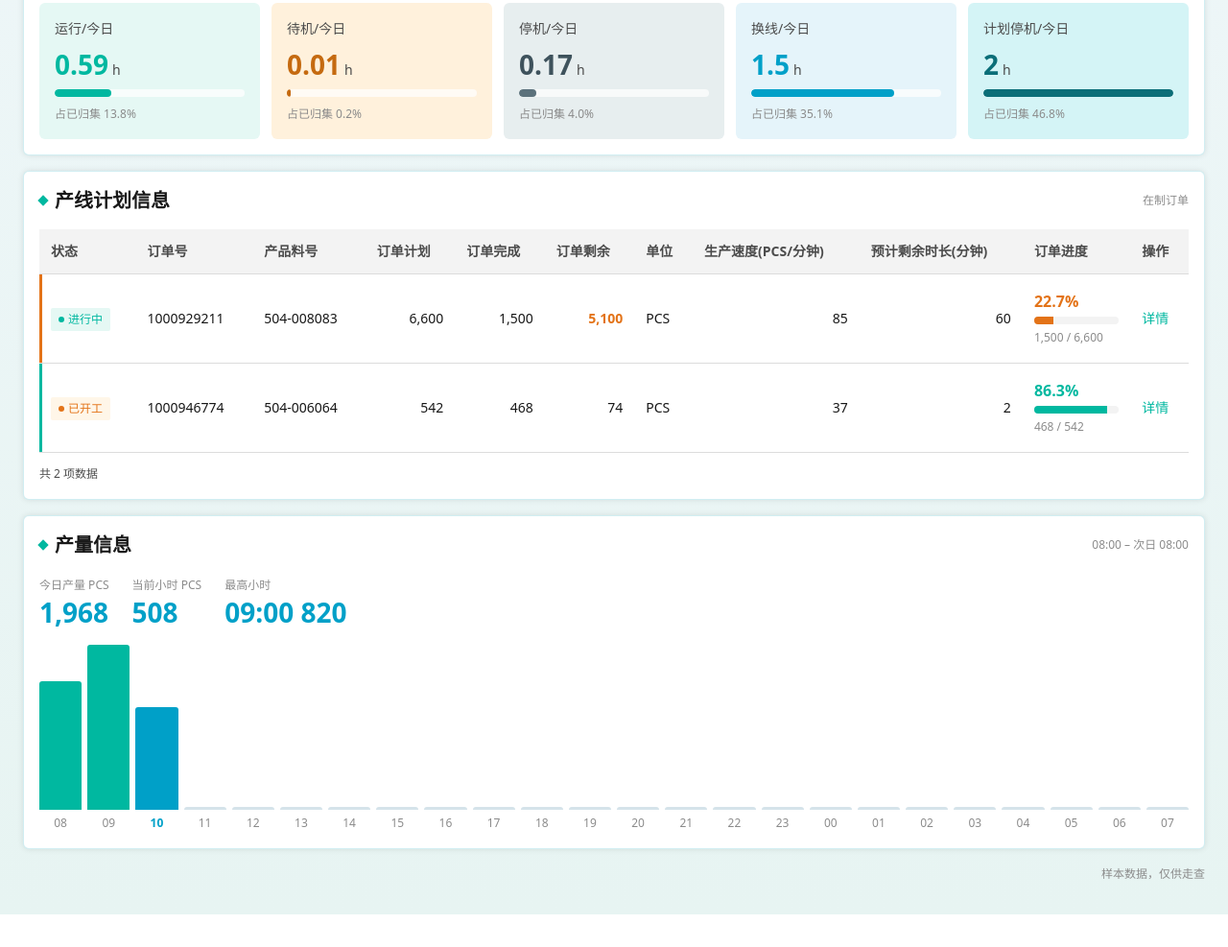
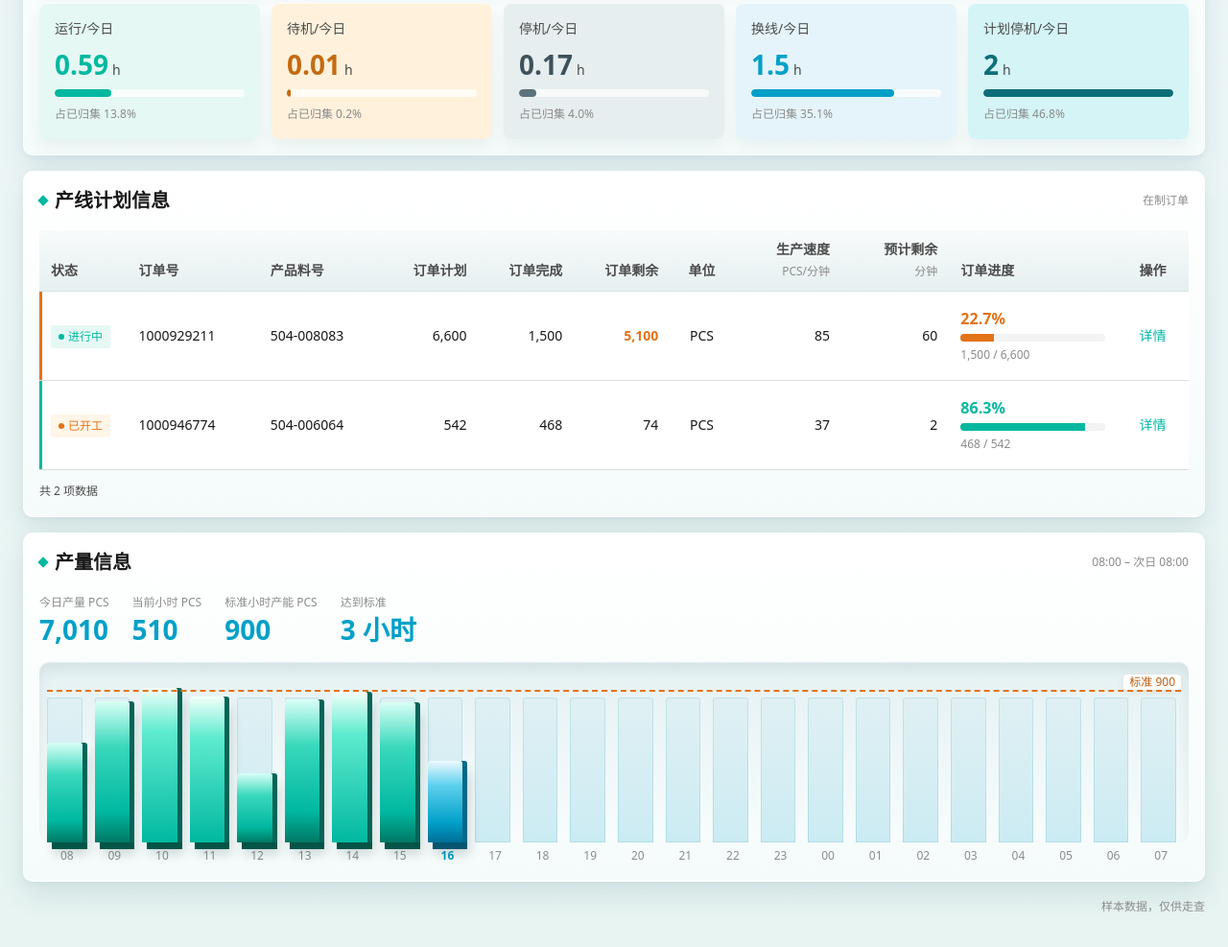
Before and after one commit to marsleo520-cell/liuhui, a plain HTML site: page prototypes/line-board/index.html in a window 1280 px wide. Shown: the part 525-1512 px from the top of the page at 96% size. Before the commit the page ends 1478 px from the top, so only its background shows below. Drawn offline with Linux system fonts and the light colour scheme.

Commit message:
Align plan columns and deepen the output chart.
Lock header and cell alignment in the plan table, and add a fuller hourly sample with a 900 PCS standard-capacity line.

Co-authored-by: marsleo520-cell <marsleo520-cell@users.noreply.github.com>

```diff
--- a/prototypes/line-board/index.html
+++ b/prototypes/line-board/index.html
@@ -88,8 +88,9 @@
     .btn.primary:disabled { background: #A8E6DC; border-color: #A8E6DC; color: #fff; }
 
     .header {
-      background: linear-gradient(90deg, #00B8A0 0%, #00A0C8 100%);
+      background: linear-gradient(180deg, #1ec8b4 0%, #00B8A0 42%, #0097b8 100%);
       color: #fff;
+      box-shadow: 0 12px 28px rgba(0, 110, 120, .28), inset 0 1px 0 rgba(255,255,255,.35);
     }
     .header-inner {
       min-height: 72px;
@@ -151,8 +152,9 @@
       gap: 20px;
       margin-bottom: 16px;
       padding: 12px 16px;
-      background: #F0F7FA;
-      border-radius: 6px;
+      background: linear-gradient(180deg, #ffffff, #e7f5f6);
+      border-radius: 8px;
+      box-shadow: inset 0 1px 0 #fff, 0 8px 16px rgba(10, 70, 80, .08);
     }
     .crew-item { display: flex; align-items: center; gap: 12px; }
     .vbar { width: 1px; height: 40px; background: var(--line); flex: none; }
@@ -227,10 +229,13 @@
     .alert-info .alert-ico { background: var(--primary); }
 
     .panel {
-      background: var(--card);
-      border: 1px solid rgba(0, 163, 184, .18);
-      border-radius: 6px;
-      box-shadow: 0 0 6px rgba(0,0,0,.1);
+      background: linear-gradient(180deg, #ffffff 0%, #f5fbfb 100%);
+      border: 1px solid rgba(255,255,255,.9);
+      border-radius: 10px;
+      box-shadow:
+        inset 0 1px 0 rgba(255,255,255,.95),
+        0 14px 30px rgba(10, 70, 80, .10),
+        0 2px 6px rgba(10, 70, 80, .05);
       padding: 16px;
       margin-top: 16px;
     }
@@ -248,9 +253,10 @@
       font-size: 20px;
       line-height: 28px;
       font-weight: 700;
+      box-shadow: 0 8px 16px rgba(10, 50, 60, .2), inset 0 1px 0 rgba(255,255,255,.35);
     }
-    .state-pill i { width: 10px; height: 10px; border-radius: 50%; background: #fff; flex: none; }
-    .state-run { background: #00B8A0; }
+    .state-pill i { width: 10px; height: 10px; border-radius: 50%; background: #fff; flex: none; box-shadow: 0 0 0 3px rgba(255,255,255,.28); }
+    .state-run { background: linear-gradient(180deg, #2ad4bc, #009e86); box-shadow: 0 8px 16px rgba(0, 150, 130, .32), inset 0 1px 0 rgba(255,255,255,.4); }
     .state-idle { background: #E37318; }
     .state-down { background: #5C727C; }
     .state-change { background: #00A0C8; }
@@ -259,10 +265,11 @@
 
     .equip-top { display: grid; grid-template-columns: 260px 1fr; gap: 16px; }
     .toee, .comp {
-      background: #F4FBFC;
-      border: 1px solid rgba(0, 163, 184, .16);
-      border-radius: 6px;
+      background: linear-gradient(180deg, #ffffff, #eef7f8);
+      border: 1px solid rgba(255,255,255,.9);
+      border-radius: 8px;
       padding: 16px;
+      box-shadow: inset 0 1px 0 #fff, 0 8px 16px rgba(10, 70, 80, .07);
     }
     .toee .label, .comp-h span { color: var(--muted); font-size: 12px; line-height: 20px; }
     .toee-row { display: flex; align-items: center; gap: 8px; margin-top: 8px; }
@@ -307,7 +314,15 @@
     .c-plan { color: var(--plan); }
 
     .hours { display: grid; grid-template-columns: repeat(5, minmax(0, 1fr)); gap: 12px; margin-top: 16px; }
-    .hour { border-radius: 6px; padding: 16px; min-height: 128px; display: flex; flex-direction: column; gap: 8px; }
+    .hour {
+      border-radius: 8px;
+      padding: 16px;
+      min-height: 128px;
+      display: flex;
+      flex-direction: column;
+      gap: 8px;
+      box-shadow: inset 0 1px 0 rgba(255,255,255,.75), 0 8px 16px rgba(10, 60, 70, .06);
+    }
     .hour-run { background: var(--run-bg); }
     .hour-idle { background: var(--idle-bg); }
     .hour-down { background: var(--down-bg); }
@@ -332,34 +347,92 @@
     .empty-inline { color: var(--text); padding: 24px 0; }
 
     .table-wrap { overflow-x: auto; }
-    table.grid { width: 100%; border-collapse: collapse; min-width: 1180px; }
-    .yields { display: flex; gap: 24px; margin-bottom: 16px; }
-    .yields b { display: block; font-size: 28px; line-height: 36px; color: #00A0C8; font-variant-numeric: tabular-nums; }
+    table.grid { width: 100%; border-collapse: collapse; min-width: 1152px; table-layout: fixed; }
+    .yields { display: flex; gap: 24px; margin-bottom: 16px; flex-wrap: wrap; }
+    .yields b { display: block; font-size: 28px; line-height: 36px; color: #00A0C8; font-variant-numeric: tabular-nums; text-shadow: 0 1px 0 #fff; }
     .yields span { color: var(--muted); font-size: 12px; line-height: 20px; }
     .chart-scroll { overflow-x: auto; }
+    .plot {
+      position: relative;
+      min-width: 768px;
+      height: 188px;
+      border-radius: 10px;
+      background: linear-gradient(180deg, #e5f1f3, #f8fcfc);
+      box-shadow: inset 0 8px 14px rgba(10, 60, 70, .08), inset 0 1px 0 rgba(255,255,255,.7);
+    }
+    .cap-line {
+      position: absolute;
+      left: 8px;
+      right: 8px;
+      border-top: 2px dashed #E37318;
+      z-index: 2;
+      pointer-events: none;
+    }
+    .cap-line span {
+      position: absolute;
+      right: 0;
+      top: -18px;
+      padding: 0 6px;
+      border-radius: 4px;
+      background: rgba(255,255,255,.92);
+      color: #C25E10;
+      font-size: 12px;
+      line-height: 16px;
+      box-shadow: 0 2px 6px rgba(180, 90, 10, .12);
+    }
     .chart {
-      min-width: 768px;
-      height: 196px;
+      height: 100%;
       display: grid;
       grid-template-columns: repeat(24, minmax(0, 1fr));
-      gap: 6px;
+      gap: 8px;
+      padding: 8px 8px 0;
     }
-    .chart-col { display: flex; flex-direction: column; align-items: center; height: 100%; }
-    .chart-col .stem { flex: 1; width: 100%; display: flex; align-items: flex-end; }
-    .chart-col i { display: block; width: 100%; background: #00B8A0; border-radius: 3px 3px 0 0; }
-    .chart-col.now i { background: #00A0C8; }
-    .chart-col.future i { background: #D5E3EA; }
-    .chart-col em { font-style: normal; margin-top: 4px; font-size: 12px; line-height: 20px; color: var(--muted); }
-    .chart-col.now em { color: #00A0C8; font-weight: 700; }
+    .chart-col { height: 100%; }
+    .chart-col .stem { position: relative; height: 100%; }
+    .chart-col .plate,
+    .chart-col .bar {
+      position: absolute;
+      left: 0;
+      bottom: 0;
+      width: calc(100% - 5px);
+      border-radius: 3px 3px 0 0;
+    }
+    .chart-col .plate {
+      background: linear-gradient(180deg, rgba(0,160,200,.04), rgba(0,160,200,.18));
+      box-shadow: inset 0 0 0 1px rgba(0,140,160,.14);
+    }
+    .chart-col .bar {
+      background: linear-gradient(180deg, #d9fff6 0%, #3ad8bc 32%, #00B8A0 78%, #007864 100%);
+      box-shadow: 5px 0 0 #066456, 5px 7px 0 #055447, 7px 12px 12px rgba(0, 50, 45, .18);
+      z-index: 1;
+    }
+    .chart-col .bar.hot {
+      background: linear-gradient(180deg, #f3fff9 0%, #5eebcf 28%, #00B8A0 100%);
+    }
+    .chart-col .bar.now {
+      background: linear-gradient(180deg, #eef9ff 0%, #5ed0ee 30%, #00A0C8 76%, #006f96 100%);
+      box-shadow: 5px 0 0 #066888, 5px 7px 0 #055570, 7px 12px 12px rgba(0, 40, 60, .2);
+    }
+    .axis {
+      min-width: 768px;
+      display: grid;
+      grid-template-columns: repeat(24, minmax(0, 1fr));
+      gap: 8px;
+      padding: 4px 8px 0;
+    }
+    .axis span { text-align: center; font-size: 12px; line-height: 20px; color: var(--muted); }
+    .axis span.now { color: #00A0C8; font-weight: 700; }
     .grid th {
-      background: #F3F3F3;
+      background: linear-gradient(180deg, #f8fbfb, #e6f0f1);
       color: var(--text);
       font-weight: 700;
       text-align: left;
-      padding: 12px;
-      border-bottom: 1px solid var(--line);
-      white-space: nowrap;
+      padding: 10px 12px;
+      border-bottom: 1px solid #d5e3e6;
+      vertical-align: bottom;
+      box-shadow: inset 0 1px 0 #fff;
     }
+    .grid th .unit { display: block; margin-top: 2px; font-weight: 400; font-size: 12px; line-height: 20px; color: var(--muted); }
     .grid td {
       padding: 16px 12px;
       border-bottom: 1px solid var(--line);
@@ -372,7 +445,8 @@
     .grid tr.row-ok td:first-child { box-shadow: inset 3px 0 0 var(--success); }
     .grid tr.row-mid td:first-child { box-shadow: inset 3px 0 0 var(--primary); }
     .grid tr.row-over td:first-child { box-shadow: inset 3px 0 0 var(--danger); }
-    .num { text-align: right; font-variant-numeric: tabular-nums; white-space: nowrap; }
+    .grid th.num, .grid td.num { text-align: right; font-variant-numeric: tabular-nums; white-space: nowrap; }
+    .grid th.mid, .grid td.mid { text-align: center; }
     .remain-low { color: var(--warning); font-weight: 700; }
     .remain-over { color: var(--danger); font-weight: 700; }
     .sr {
@@ -426,11 +500,12 @@
 
     .orders-narrow { display: grid; gap: 12px; }
     .ocard {
-      background: #fff;
-      border: 1px solid var(--line);
-      border-radius: 6px;
+      background: linear-gradient(180deg, #fff, #f7fbfb);
+      border: 1px solid rgba(255,255,255,.9);
+      border-radius: 8px;
       padding: 16px;
       border-left: 4px solid var(--primary);
+      box-shadow: 0 8px 16px rgba(10, 70, 80, .08);
     }
     .ocard.row-low { border-left-color: var(--warning); }
     .ocard.row-ok { border-left-color: var(--success); }
@@ -596,8 +671,9 @@
       { id: "SAMPLE-B-003", material: "SAMPLE-MAT-003", status: "进行中", plan: 6600, done: 7100, remain: 0, unit: "PCS", speed: 100 }
     ];
     const SHIFT_HOURS = [8, 9, 10, 11, 12, 13, 14, 15, 16, 17, 18, 19, 20, 21, 22, 23, 0, 1, 2, 3, 4, 5, 6, 7];
-    const MAIN_QTY = [640, 820, 508, 0, 0, 0, 0, 0, 0, 0, 0, 0, 0, 0, 0, 0, 0, 0, 0, 0, 0, 0, 0, 0];
-    const BOUND_QTY = [420, 180, 40, 0, 0, 0, 0, 0, 0, 0, 0, 0, 0, 0, 0, 0, 0, 0, 0, 0, 0, 0, 0, 0];
+    const STANDARD_HOUR = 900;
+    const MAIN_QTY = [620, 880, 960, 910, 430, 890, 940, 870, 510, 0, 0, 0, 0, 0, 0, 0, 0, 0, 0, 0, 0, 0, 0, 0];
+    const BOUND_QTY = [860, 940, 210, 40, 0, 0, 0, 0, 0, 0, 0, 0, 0, 0, 0, 0, 0, 0, 0, 0, 0, 0, 0, 0];
     const ZERO_QTY = SHIFT_HOURS.map(() => 0);
     const BOUND_TIMES = [
       { key: "run", name: "运行", label: "运行/今日", cents: 5 },
@@ -610,7 +686,7 @@
     const state = {
       scenario: "main",
       mode: "success",
-      dataTime: "10:35:30",
+      dataTime: "16:40:30",
       recovered: false,
       dialog: null,
       orderId: null,
@@ -745,16 +821,17 @@
           <td class="num">${fmtInt(order.plan)}</td>
           <td class="num">${fmtInt(order.done)}</td>
           <td class="num ${remainClass(order)}">${fmtInt(order.remain)}</td>
-          <td>${esc(order.unit)}</td>
+          <td class="mid">${esc(order.unit)}</td>
           <td class="num">${order.speed == null ? "—" : fmtInt(order.speed)}</td>
           <td class="num">${remainMinutes(order) == null ? "—" : fmtInt(remainMinutes(order))}</td>
           <td>${progressCell(order)}</td>
-          <td><button type="button" class="link" data-action="detail">详情</button></td>
+          <td class="mid"><button type="button" class="link" data-action="detail">详情</button></td>
         </tr>`;
       }).join("");
       return `<div class="orders-wide table-wrap">
         <table class="grid">
           <caption class="sr">${esc(LINE)}在制订单</caption>
+          ${colGroup}
           <thead>${headRow}</thead>
           <tbody>${rows}</tbody>
         </table>
@@ -773,14 +850,23 @@
       }).join("");
       return `<div class="orders-narrow" hidden>${cards}</div>`;
     }
+    const colGroup = `<colgroup>
+            <col style="width:88px"><col style="width:132px"><col style="width:124px">
+            <col style="width:96px"><col style="width:96px"><col style="width:96px">
+            <col style="width:64px"><col style="width:108px"><col style="width:108px">
+            <col style="width:168px"><col style="width:72px">
+          </colgroup>`;
     const headRow = `<tr>
             <th>状态</th><th>订单号</th><th>产品料号</th><th class="num">订单计划</th>
-            <th class="num">订单完成</th><th class="num">订单剩余</th><th>单位</th>
-            <th class="num">生产速度(PCS/分钟)</th><th class="num">预计剩余时长(分钟)</th><th>订单进度</th><th>操作</th>
+            <th class="num">订单完成</th><th class="num">订单剩余</th><th class="mid">单位</th>
+            <th class="num">生产速度<span class="unit">PCS/分钟</span></th>
+            <th class="num">预计剩余<span class="unit">分钟</span></th>
+            <th>订单进度</th><th class="mid">操作</th>
           </tr>`;
     function ordersBlock(orders) {
       if (!orders.length) {
         return `<div class="orders-wide table-wrap"><table class="grid">
+            ${colGroup}
             <thead>${headRow}</thead>
             <tbody><tr><td colspan="11"><div class="empty-box"><b>当前产线暂无在制订单</b></div></td></tr></tbody>
           </table></div>
@@ -847,30 +933,42 @@
       const qty = data.hourly || ZERO_QTY;
       const total = qty.reduce((sum, n) => sum + n, 0);
       const now = hourIndex(state.dataTime);
-      const max = Math.max(...qty, 0);
-      const peak = qty.reduce((best, n, i) => (n > qty[best] ? i : best), 0);
+      const scale = Math.max(...qty, STANDARD_HOUR, 1) * 1.12;
+      const plate = (STANDARD_HOUR / scale) * 100;
+      const met = qty.filter((n, i) => i <= now && n >= STANDARD_HOUR).length;
       const cols = SHIFT_HOURS.map((hour, i) => {
         const value = qty[i];
-        const cls = i === now ? "now" : i > now ? "future" : "past";
-        const height = value > 0 && max ? Math.max(4, Math.round((value / max) * 100)) : 2;
         const label = String(hour).padStart(2, "0");
-        return `<div class="chart-col ${cls}" title="${label}:00 ${fmtInt(value)} PCS">
-          <div class="stem"><i style="height:${height}%"></i></div>
-          <em>${label}</em>
+        const height = value > 0 ? Math.max(8, (value / scale) * 100) : 0;
+        const cls = value >= STANDARD_HOUR ? " hot" : "";
+        const nowCls = i === now ? " now" : "";
+        const bar = height ? `<i class="bar${cls}${nowCls}" style="height:${height.toFixed(2)}%"></i>` : "";
+        return `<div class="chart-col" title="${label}:00 ${fmtInt(value)} PCS">
+          <div class="stem"><i class="plate" style="height:${plate.toFixed(2)}%"></i>${bar}</div>
         </div>`;
+      }).join("");
+      const labels = SHIFT_HOURS.map((hour, i) => {
+        const label = String(hour).padStart(2, "0");
+        return `<span class="${i === now ? "now" : ""}">${label}</span>`;
       }).join("");
       const today = total ? fmtInt(total) : "0";
       const current = qty[now] == null ? "—" : fmtInt(qty[now]);
-      const peakText = total ? `${String(SHIFT_HOURS[peak]).padStart(2, "0")}:00 ${fmtInt(qty[peak])}` : "—";
       return `<section class="panel" data-block="output">
         <div class="sec-h"><h2><i class="diamond"></i>产量信息</h2><span class="muted">08:00 – 次日 08:00</span></div>
         <div class="yields">
           <div><span>今日产量 PCS</span><b id="todayQty">${today}</b></div>
           <div><span>当前小时 PCS</span><b id="hourQty">${current}</b></div>
-          <div><span>最高小时</span><b>${peakText}</b></div>
+          <div><span>标准小时产能 PCS</span><b id="standardHour">${fmtInt(STANDARD_HOUR)}</b></div>
+          <div><span>达到标准</span><b id="metHours">${met} 小时</b></div>
         </div>
         ${total ? "" : `<p class="empty-inline">暂无产量</p>`}
-        <div class="chart-scroll"><div class="chart" role="img" aria-label="24小时产量，从08:00到次日08:00">${cols}</div></div>
+        <div class="chart-scroll">
+          <div class="plot">
+            <div class="cap-line" style="bottom:${plate.toFixed(2)}%"><span>标准 ${fmtInt(STANDARD_HOUR)}</span></div>
+            <div class="chart" role="img" aria-label="24小时产量，从08:00到次日08:00，标准小时产能 ${STANDARD_HOUR} PCS">${cols}</div>
+          </div>
+          <div class="axis">${labels}</div>
+        </div>
       </section>`;
     }
     function loadingBlock() {
@@ -881,7 +979,7 @@
         </section>
         <section class="panel" data-block="plan">
           <div class="sec-h"><h2><i class="diamond"></i>产线计划信息</h2></div>
-          <div class="table-wrap"><table class="grid"><thead>${headRow}</thead><tbody>
+          <div class="table-wrap"><table class="grid">${colGroup}<thead>${headRow}</thead><tbody>
             <tr><td colspan="11"><div class="sk sk-line"></div></td></tr>
             <tr><td colspan="11"><div class="sk sk-line"></div></td></tr>
           </tbody></table></div>
@@ -1109,7 +1207,7 @@
       loadToken++;
       state.scenario = "main";
       state.mode = "success";
-      state.dataTime = "10:35:30";
+      state.dataTime = "16:40:30";
       state.recovered = false;
       state.dialog = null;
       state.orderId = null;
@@ -1132,7 +1230,7 @@
       startLoad(() => {
         state.mode = "success";
         state.recovered = true;
-        state.dataTime = "10:36:12";
+        state.dataTime = "16:41:12";
       });
     }
     function openDialog(kind, orderId) {
```
